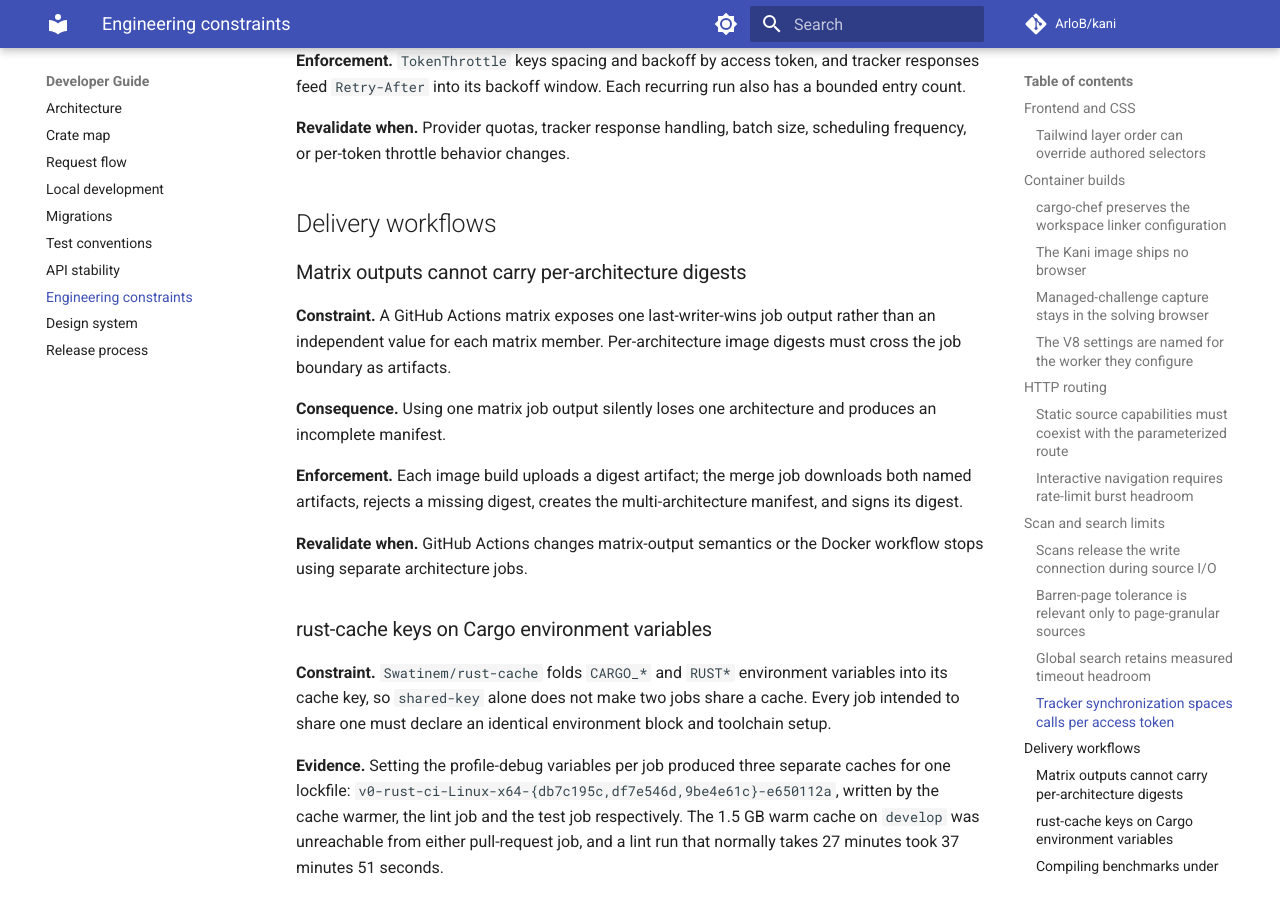
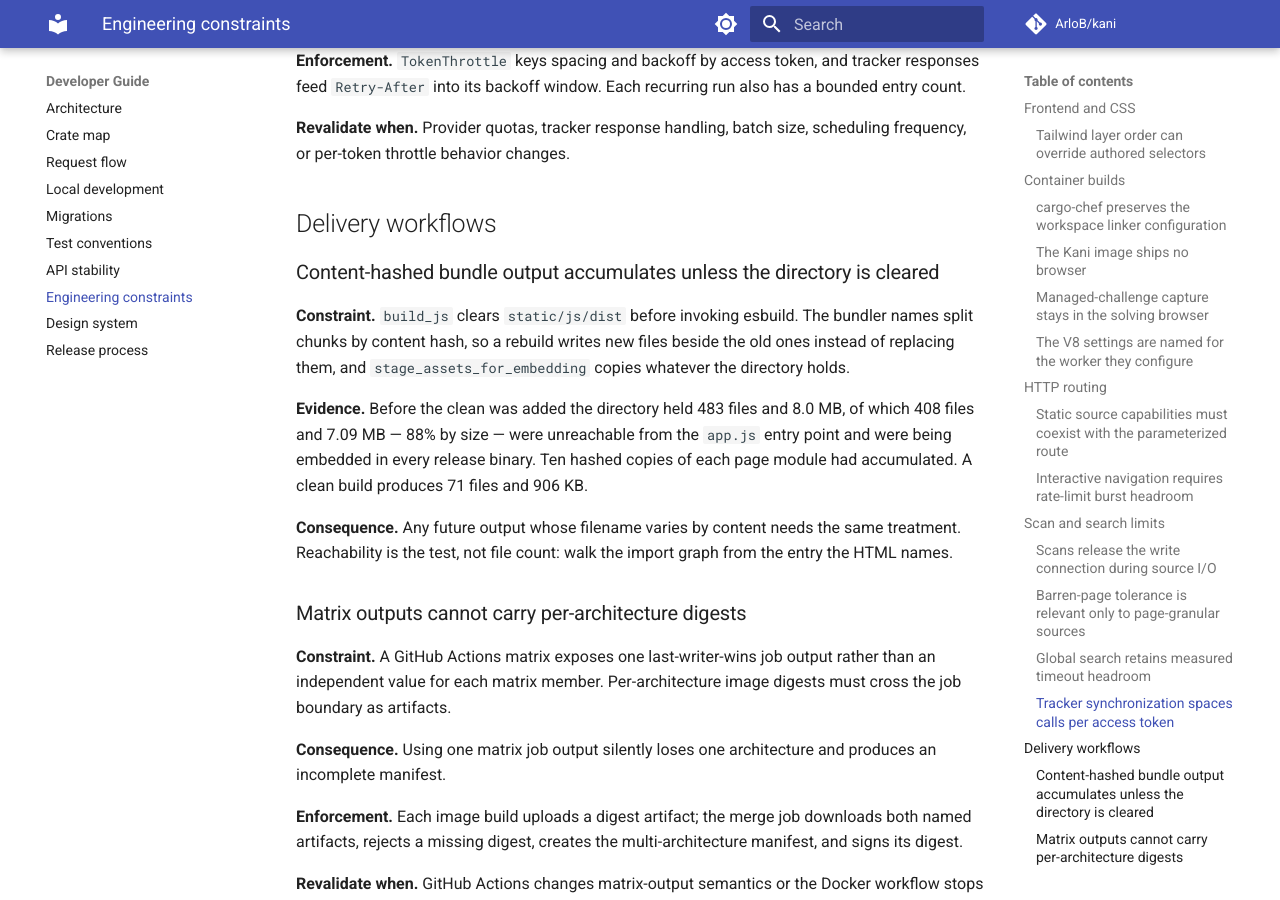
Before and after one commit to ArloB/kani, an MkDocs documentation site: the page built from docs/docs/developer/engineering-constraints.md, in a window 1280 px wide and 900 px high, scrolled down 5116 px. Built offline with MkDocs 1.6.1 and Material for MkDocs 9.7.7, drawn with Linux system fonts in a browser that asks for light colours; comment, search, counter and statistics services are not loaded.

Commit message:
Clear the bundle output directory before each build
esbuild names split chunks by content hash, so a rebuild wrote new files
beside the old ones rather than replacing them, and
stage_assets_for_embedding copies whatever the directory holds.

static/js/dist had reached 483 files and 8.0 MB. Walking the import graph
from app.js, the entry index.prod.html names, 408 files and 7.09 MB — 88%
by size — were unreachable, and all of it was embedded in every release
binary: ten content-hashed copies of each page module plus 270 stale
chunks. A clean build is 71 files and 906 KB, with 455 internal import
edges, none unresolved and nothing orphaned.

Checked with a release build after seeding three stale files into the
directory: none survived, and out/assets/js/dist staged exactly the 71.

Co-Authored-By: Claude Opus 5 <noreply@anthropic.com>
Claude-Session: https://claude.ai/code/session_01LBBrw9vKahbusQTB4nY1QH

```diff
--- a/docs/docs/developer/engineering-constraints.md
+++ b/docs/docs/developer/engineering-constraints.md
@@ -208,6 +208,20 @@ provider limit.
 or per-token throttle behavior changes.
 
 ## Delivery workflows
+
+### Content-hashed bundle output accumulates unless the directory is cleared
+
+**Constraint.** `build_js` clears `static/js/dist` before invoking esbuild. The bundler names
+split chunks by content hash, so a rebuild writes new files beside the old ones instead of
+replacing them, and `stage_assets_for_embedding` copies whatever the directory holds.
+
+**Evidence.** Before the clean was added the directory held 483 files and 8.0 MB, of which
+408 files and 7.09 MB — 88% by size — were unreachable from the `app.js` entry point and were
+being embedded in every release binary. Ten hashed copies of each page module had accumulated.
+A clean build produces 71 files and 906 KB.
+
+**Consequence.** Any future output whose filename varies by content needs the same treatment.
+Reachability is the test, not file count: walk the import graph from the entry the HTML names.
 
 ### Matrix outputs cannot carry per-architecture digests
 
```
Also changed, not shown: 1 other file.
